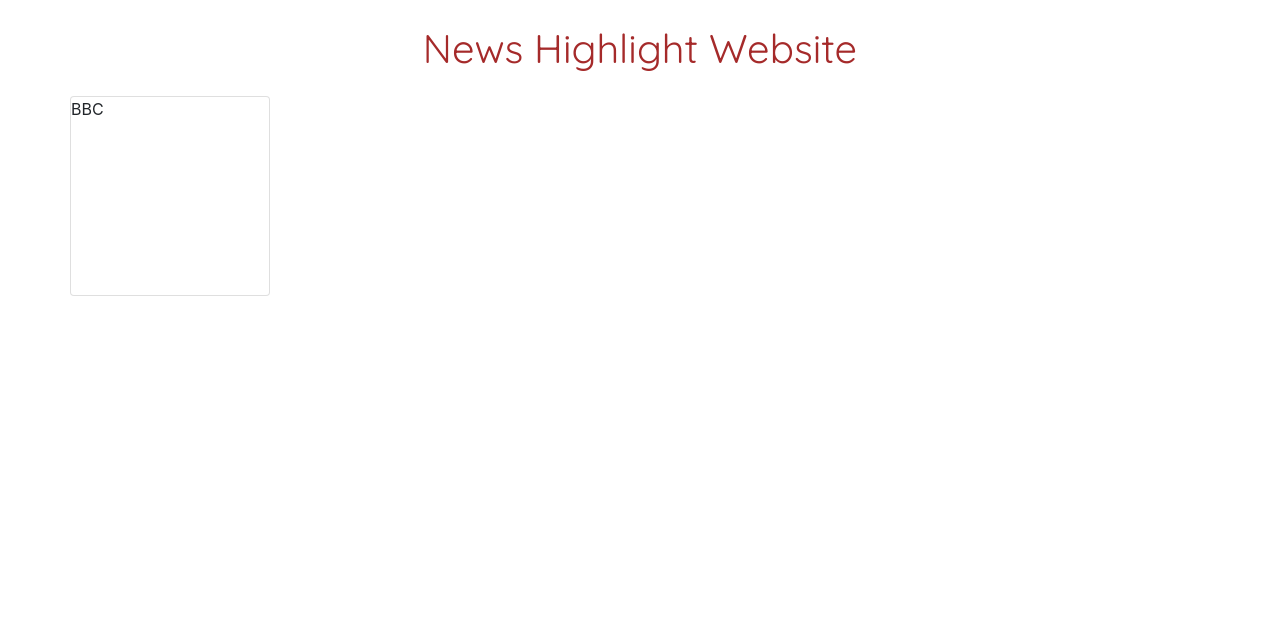
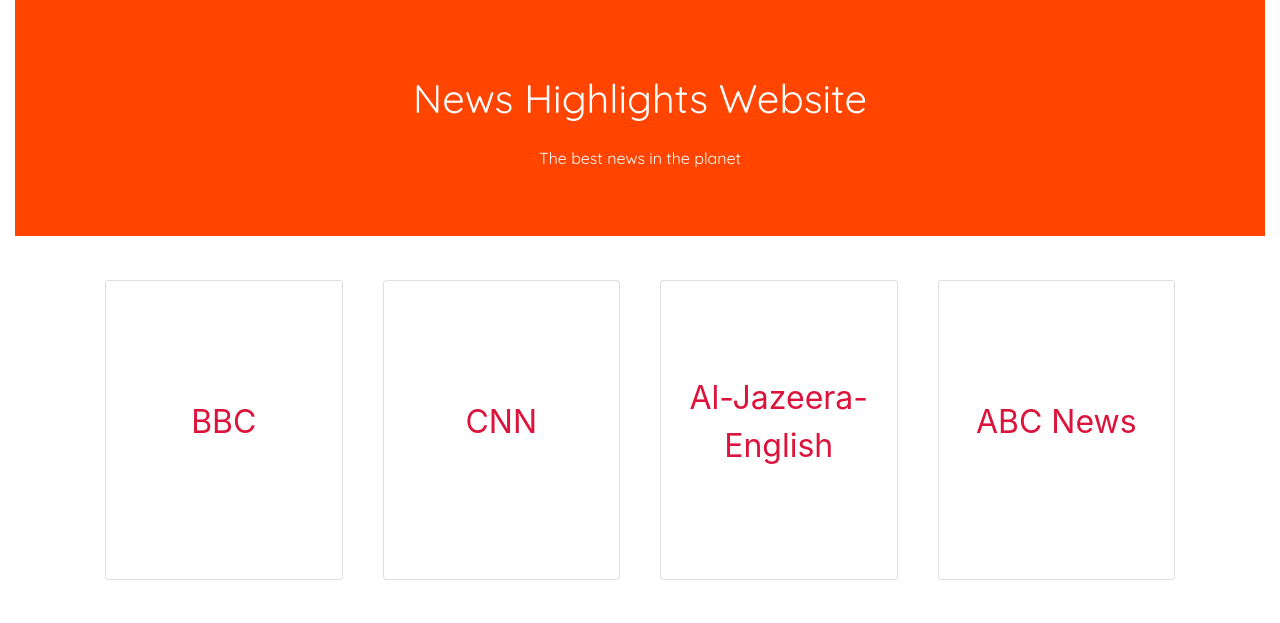
Before and after one commit to Mantongash/news_highlights, a Flask app: page / in a window 1280 px wide. Shown: the top 623 px of the page. Run offline with Flask 2, Linux system fonts and the light colour scheme; some libraries are stand-ins or nearby versions.

Commit message:
Completed the home.html template

```diff
--- a/app.py
+++ b/app.py
@@ -29,8 +29,7 @@ def index():
 
 @app.route("/")
 def home():
-
-   return render_template("home.html")
+    return render_template("home.html")
 
 
 @app.route("/bbc")
@@ -52,8 +51,10 @@ def bbc():
         news.append(myarticles["title"])
         desc.append(myarticles["description"])
         img.append(myarticles["urlToImage"])
+        url.append(myarticles["url"])
+        pubAt.append(myarticles["pubAt"])
 
-    mylist = zip(news, desc, img)
+    mylist = zip(news, desc, img, url, pubAt)
 
     return render_template("bbc.html", context=mylist)
 
--- a/static/css/style.css
+++ b/static/css/style.css
@@ -1,11 +1,39 @@
 @import url("https://fonts.googleapis.com/css?family=Quicksand&display=swap");
 
-h1 {
+* {
+  margin: 0;
+  padding: 0;
+}
+
+h1,
+.sub {
   font-family: "Quicksand";
-  color: brown;
+  color: #fff;
+}
+
+header {
+  background-color: orangered;
+  padding: 50px 0;
 }
 
 .card {
-  width: 200px;
-  height: 200px;
+  width: 300px;
+  height: 300px;
+  display: flex;
+  flex-wrap: wrap;
+  justify-content: center;
+  align-items: center;
+  cursor: pointer;
+  margin: 20px;
 }
+
+.card {
+  color: crimson;
+  font-size: 2rem;
+  text-align: center;
+}
+
+.card:hover {
+  background: chartreuse;
+  color: black;
+}
--- a/templates/home.html
+++ b/templates/home.html
@@ -12,16 +12,29 @@
     />
     <link
       rel="stylesheet"
+      type="text/css"
       href="{{ url_for('static', filename = 'css/style.css') }}"
     />
     <title>Flask News Website</title>
   </head>
   <body>
-    <h1 class="text-center my-4">News Highlight Website</h1>
-    <div class="container">
-      <div class="row">
-        <div class="card" width="300" height="300">
+    <div class="container-fluid">
+      <header>
+        <h1 class="text-center my-4">News Highlights Website</h1>
+        <p class="text-center sub">The best news in the planet</p>
+      </header>
+      <div class="sources d-flex justify-content-around container my-4">
+        <div class="card">
           <p>BBC</p>
+        </div>
+        <div class="card">
+          <p>CNN</p>
+        </div>
+        <div class="card">
+          <p>Al-Jazeera-English</p>
+        </div>
+        <div class="card">
+          <p>ABC News</p>
         </div>
       </div>
     </div>
--- a/templates/index.html
+++ b/templates/index.html
@@ -17,13 +17,15 @@
       <h1 style="color:black">Flask News Web Application</h1>
     </div>
     <div class="container">
-      {% for new, des, img in context %}
+      {% for new, des, img, url, pubAt in context %}
       <img src="{{i}}" alt="" />
       <h3>News:</h3>
-      <img src="{{img}}" class="img-fluid" alt="" width="300"/>
+      <img src="{{img}}" class="img-fluid" alt="" width="300" />
       <p>{{new}}</p>
       <h4>Description:</h4>
       <p>{{des}}</p>
+      <p>Published on {{pubAt}}</p>
+      <a href="{{url}}" target="_blank"></a>
       {{desc}} {% endfor %}
     </div>
   </body>
```
